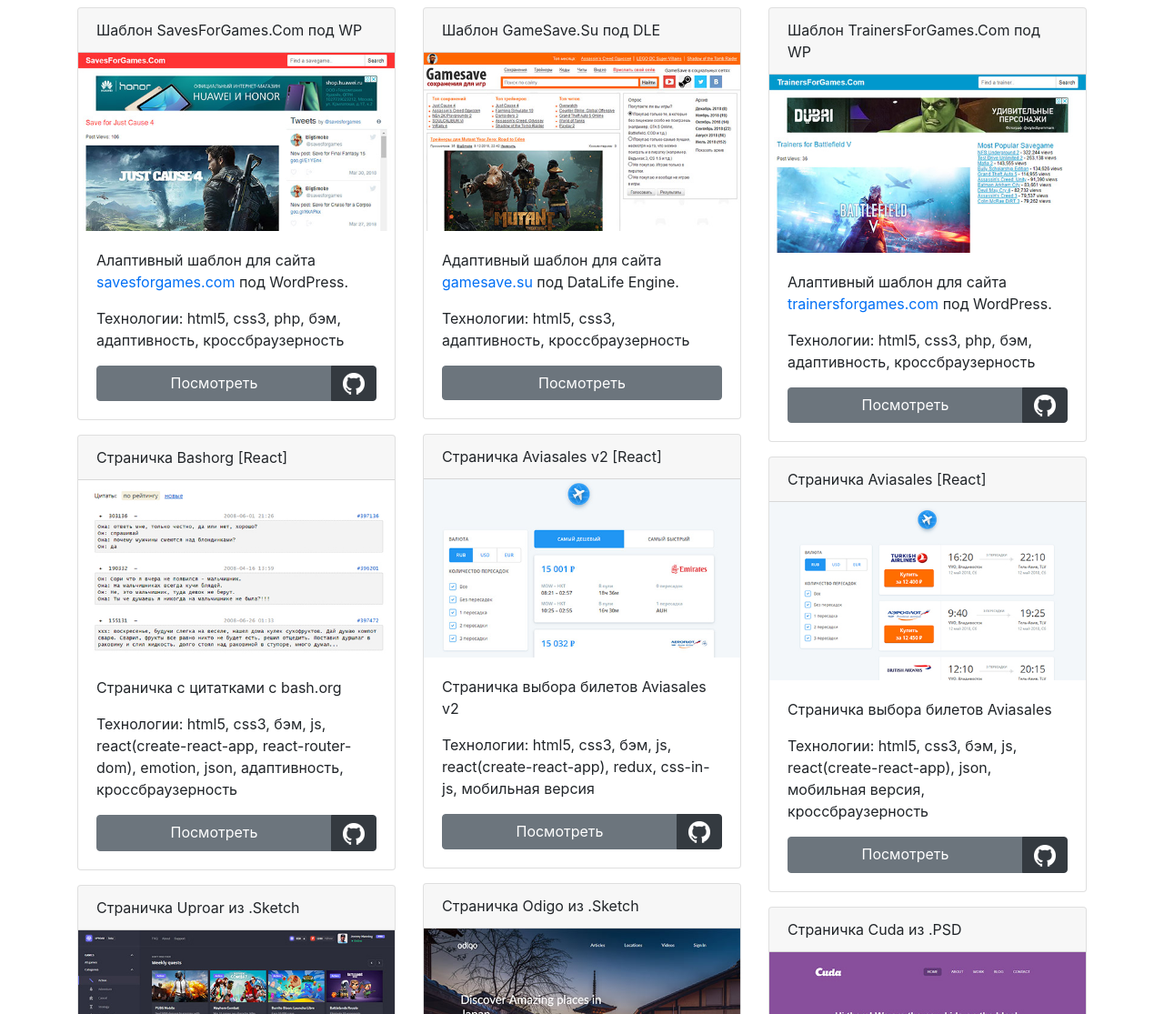
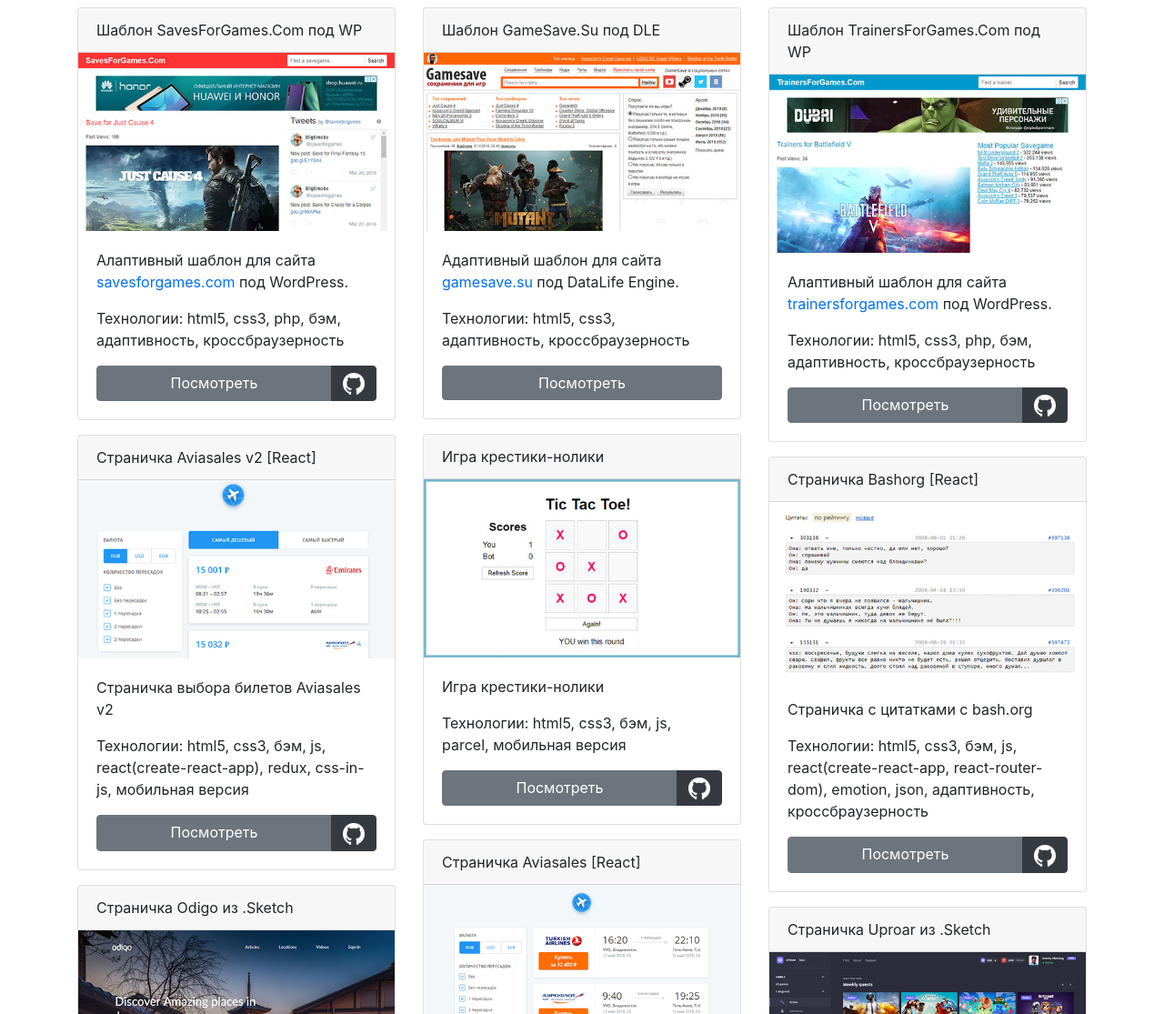
Before and after one commit to termitkin/termitkin.github.io, a website: page src/index.html in a window 1280 px wide. Shown: the top 1115 px of the page at 91% size. Drawn offline with Linux system fonts and the light colour scheme; files that its build step writes are made by us from their sources; files whose address does not match are found by name.

Commit message:
tic-tac-toe added

```diff
--- a/src/index.html
+++ b/src/index.html
@@ -58,6 +58,28 @@
             <a href="https://trainersforgames.com//" target="_blank" rel="nofollow noopener" class="btn btn-secondary w-100" title="Посмотреть сверстанную страничку">Посмотреть</a>
             <a href="https://github.com/termitkin/trainersforgames.com" target="_blank" rel="nofollow noopener" class="btn btn-dark" title="Исходники на GitHub">
               <img class="button-icon" src="dist/images/GitHub-Mark-Light-32px.png" aria-hidden="true" />
+            </a>
+          </div>
+        </div>
+      </div>
+    </div>
+
+    <div class="col-xs-12 col-sm-6 col-md-4 py-2 grid-item">
+      <div class="card">
+        <div class="card-header">
+          Игра крестики-нолики
+        </div>
+        <img class="card-img-top rounded-0" src="dist/images/tic-tac-toe.jpg" alt="Aviasales[React] v2">
+        <div class="card-body">
+          <p class="card-text">Игра крестики-нолики</p>
+          <p class="card-text">Технологии: html5, css3, бэм, js, parcel, мобильная версия
+          </p>
+          <div class="btn-group w-100" role="group" aria-label="Ссылки на сверстанную страницу и исходники">
+            <a href="https://termitkin.github.io/tic-tac-toe/" target="_blank" rel="nofollow noopener"
+              class="btn btn-secondary w-100" title="Посмотреть сверстанную страничку">Посмотреть</a>
+            <a href="https://github.com/termitkin/tic-tac-toe" target="_blank" rel="nofollow noopener"
+              class="btn btn-dark" title="Исходники на GitHub">
+              <img class="button-icon" src="dist/images/GitHub-Mark-Light-32px.png" alt="Github icon">
             </a>
           </div>
         </div>
```
Also changed, not shown: index.html (+20 -0 lines), dist/images/tic-tac-toe.jpg (added), src/images/tic-tac-toe.jpg (added).
